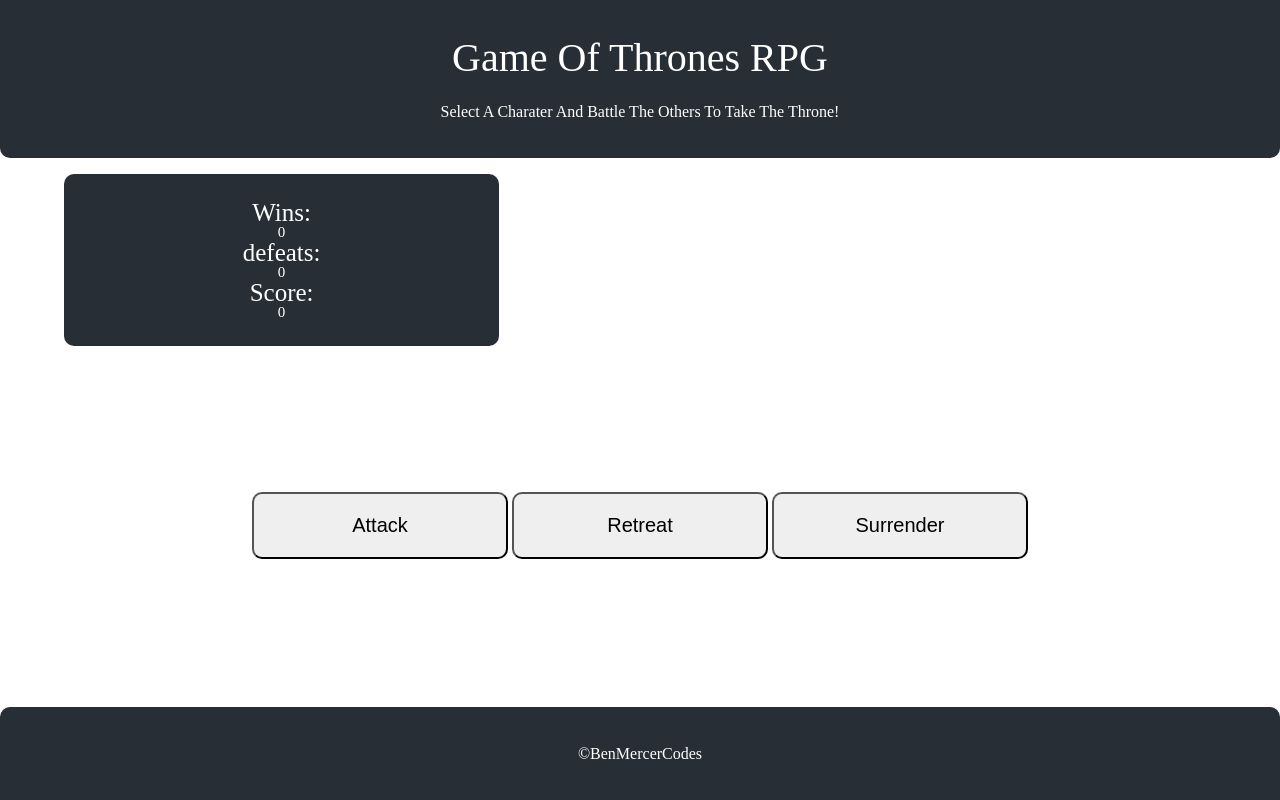
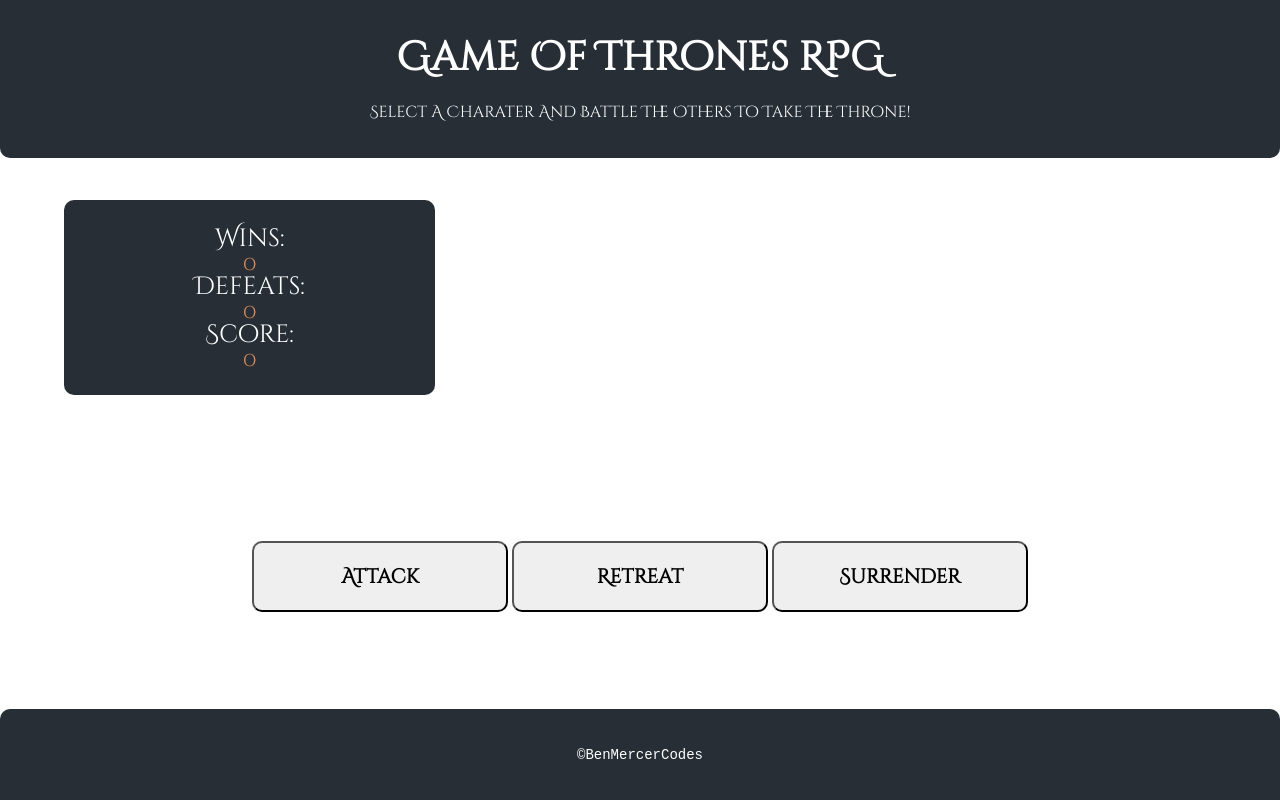
Before and after one commit to mercerbe/GameOfThronesRPG-game, a plain HTML site: page index.html in a window 1280 px wide. Drawn offline with Linux system fonts and the light colour scheme.

Commit message:
images added to folder, font updated

```diff
--- a/assets/css/style.css
+++ b/assets/css/style.css
@@ -18,6 +18,7 @@ body {
   background-repeat: no-repeat;
   text-align: center;
   color: white;
+  font-family: 'Cinzel Decorative', cursive;
 
 }
 
@@ -26,11 +27,13 @@ body {
   padding: 3% 0 3% 0;
   border-bottom-right-radius: 10px;
   border-bottom-left-radius: 10px;
+  margin-bottom: 2%;
 }
 
 h1{
   font-size: 40px;
   margin-bottom: 2%;
+  font-weight: bold;
 }
 
 h2{
@@ -40,12 +43,14 @@ h2{
 #wins,
 #losses,
 #userScore{
-  font-size: 15px;
+  font-size: 20px;
+  color: #db8b5a;
+  margin-top: 3px;
 }
 
 .scoreArea {
   background-color: #272e36;
-  width: 30%;
+  width: 25%;
   margin-left: 5%;
 
   border-radius: 10px;
@@ -72,6 +77,8 @@ h2{
   font-size: 20px;
   border-radius: 10px;
   transition: 0.5s;
+  font-family: 'Cinzel Decorative', cursive;
+  font-weight: 900;
 }
 
 .gameButtons:hover {
@@ -86,6 +93,8 @@ h2{
 }
 
 footer {
+font-family: monospace;
+font-size: 14px;
 width: 100%;
 position: absolute;
 bottom: 0;
--- a/index.html
+++ b/index.html
@@ -6,6 +6,7 @@
   <meta http-equiv="X-UA-Compatible" content="ie=edge">
   <link rel="stylesheet" href="assets/css/reset.css">
   <link rel="stylesheet" href="assets/css/style.css">
+  <link href="https://fonts.googleapis.com/css?family=Cinzel+Decorative" rel="stylesheet">
 
   <title>Game of Thrones RPG Game</title>
 </head>
@@ -35,7 +36,7 @@ PSEUDOCODE
           <h2>Wins:
             <p id="wins">0</p>
           </h2>
-          <h2>defeats:
+          <h2>Defeats:
             <p id="losses">0</p>
           </h2>
           <h2>Score:
```
Also changed, not shown: assets/images/danny1.jpg (added), assets/images/drogo1.jpg (added), assets/images/jonSnow1.jpg (added), assets/images/nightKing1.jpg (added), assets/images/theHound1.jpg (added), assets/images/theMountain1.jpg (added).
